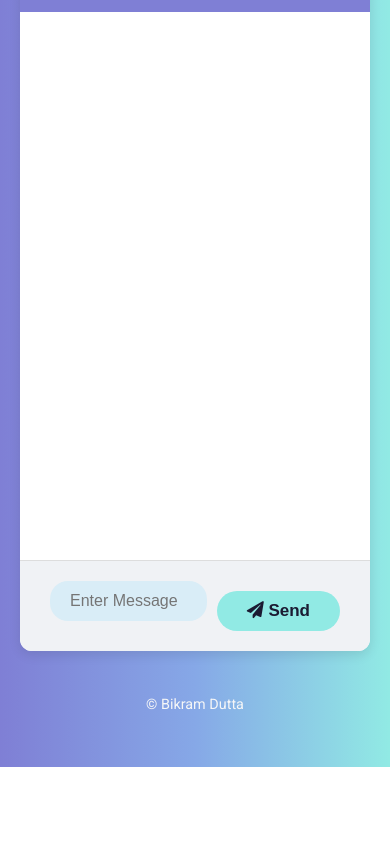
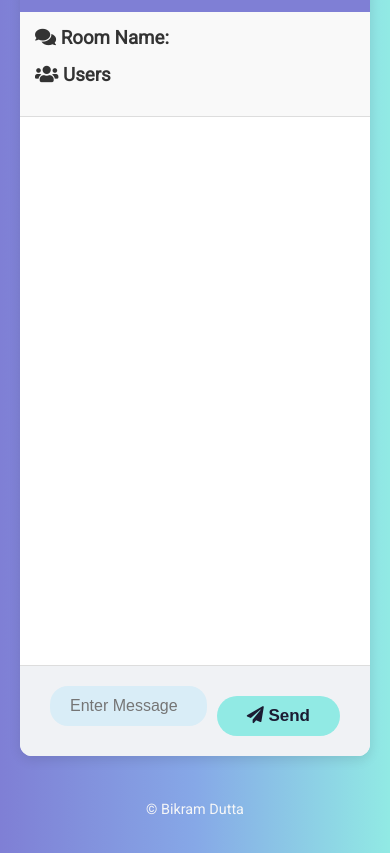
Before and after one commit to dutta-bikram/Chat-Room, a website: page public/chat.html in a window 390 px wide. Shown: the part 127-980 px from the top of the page. Before the commit the page ends 894 px from the top, so only its background shows below. Drawn offline with nearby package versions, Linux system fonts and the light colour scheme; no server answers.

Commit message:
mobile view updated, sidebar not hidden on mobile

```diff
--- a/public/css/style.css
+++ b/public/css/style.css
@@ -218,12 +218,18 @@ footer {
 }
 
 @media (max-width: 700px) {
-  .chat-main {
-    display: block;
+   .chat-main {
+    display: flex;
+    flex-direction: column;
   }
 
   .chat-sidebar {
-    display: none;
+    display: block;
+    width: 100%;
+    border-right: none;
+    border-bottom: 1px solid #ddd;
+    padding: 15px;
+    background: #f9f9f9;
   }
 
   .chat-form-container {
```
